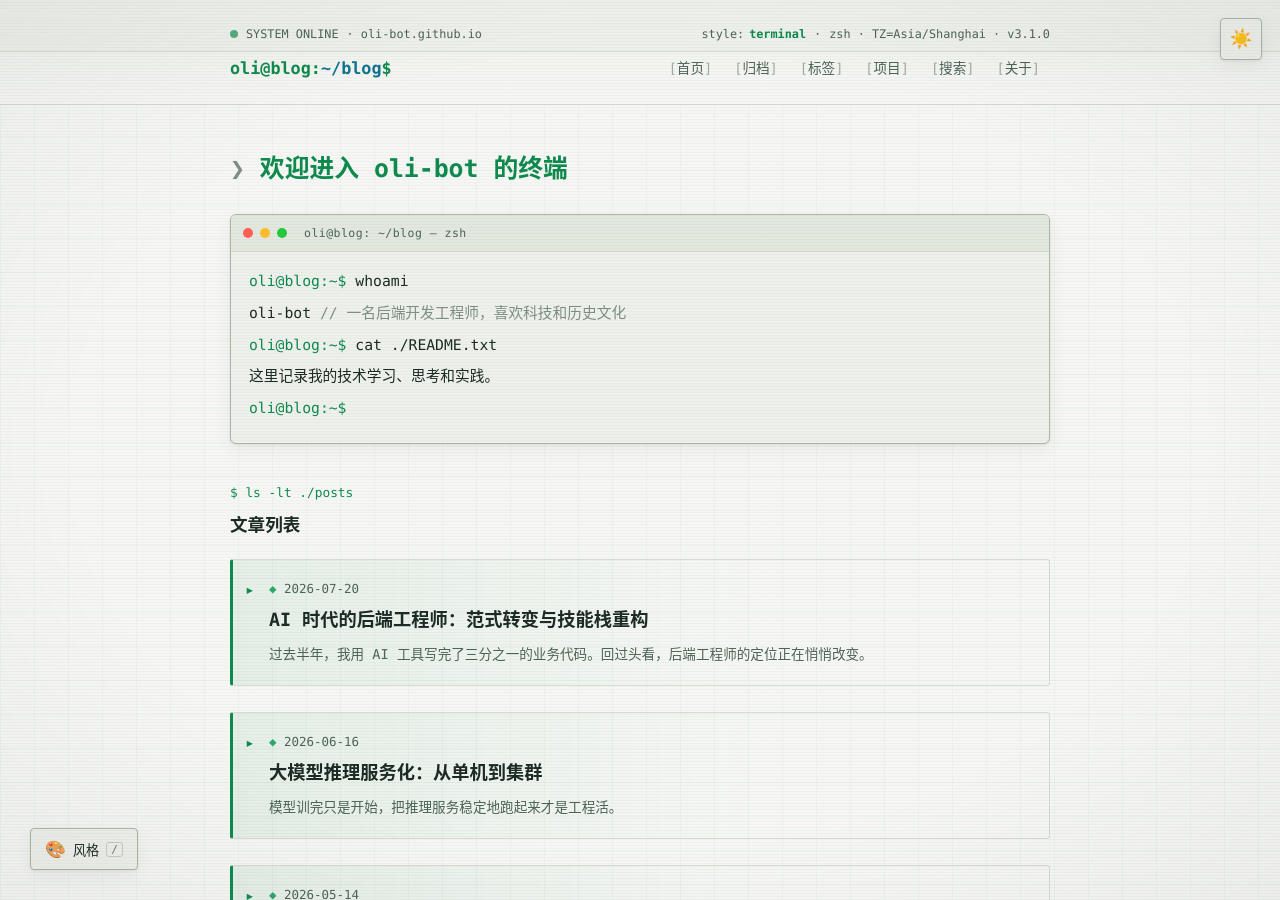
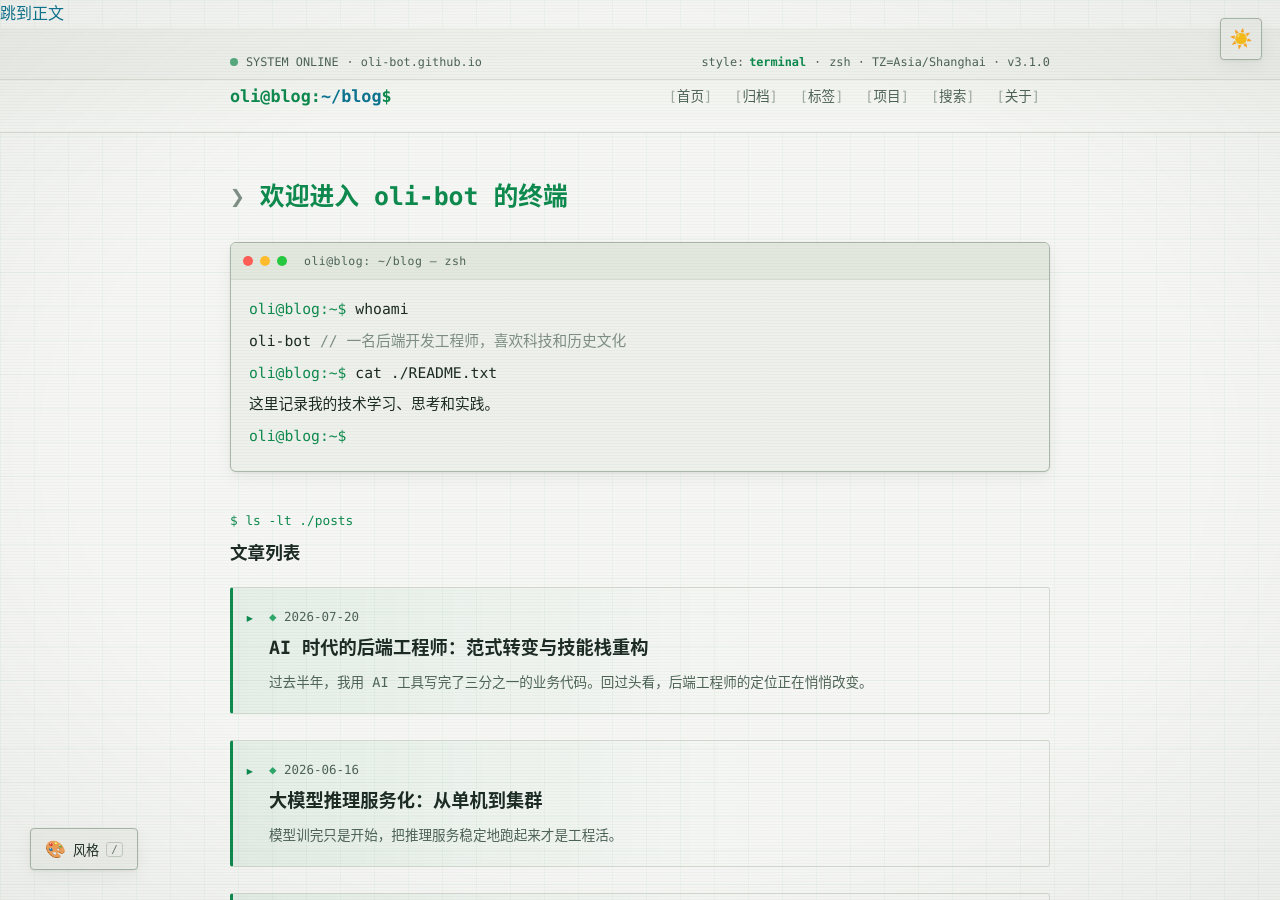
Before and after one commit to oli-bot/oli-bot.github.io, a Jekyll site: the page built from index.html, in a window 1280 px wide and 900 px high. Built offline with Jekyll 4.4.1, drawn with Linux system fonts in a browser that asks for light colours; the list of posts is cut into pages by our own code.

Commit message:
fix(seo/a11y): 移除与 {% seo %} 重复的手写 canonical；新增跳到正文链接与 main 锚点

```diff
--- a/_layouts/default.html
+++ b/_layouts/default.html
@@ -25,9 +25,6 @@
     <link rel="icon" type="image/png" sizes="16x16" href="{{ "/assets/images/favicon-16x16.png" | relative_url }}">
     <link rel="apple-touch-icon" sizes="180x180" href="{{ "/assets/images/apple-touch-icon.png" | relative_url }}">
 
-    <!-- Canonical URL -->
-    <link rel="canonical" href="{{ page.url | absolute_url }}">
-
     <!-- RSS Feed -->
     <link rel="alternate" type="application/rss+xml" title="{{ site.title }}" href="{{ "/feed.xml" | relative_url }}">
 
@@ -39,6 +36,8 @@
     {% endif %}
   </head>
   <body>
+    <!-- 跳到正文（键盘与屏幕阅读器用户） -->
+    <a class="skip-link" href="#main-content">跳到正文</a>
     <!-- 阅读进度条 -->
     <div class="reading-progress" id="reading-progress">
       <div class="reading-progress-bar" id="reading-progress-bar"></div>
@@ -75,7 +74,7 @@
       </div>
     </header>
 
-    <main class="page-content">
+    <main class="page-content" id="main-content">
       <div class="wrapper">
         {{ content }}
       </div>
```
